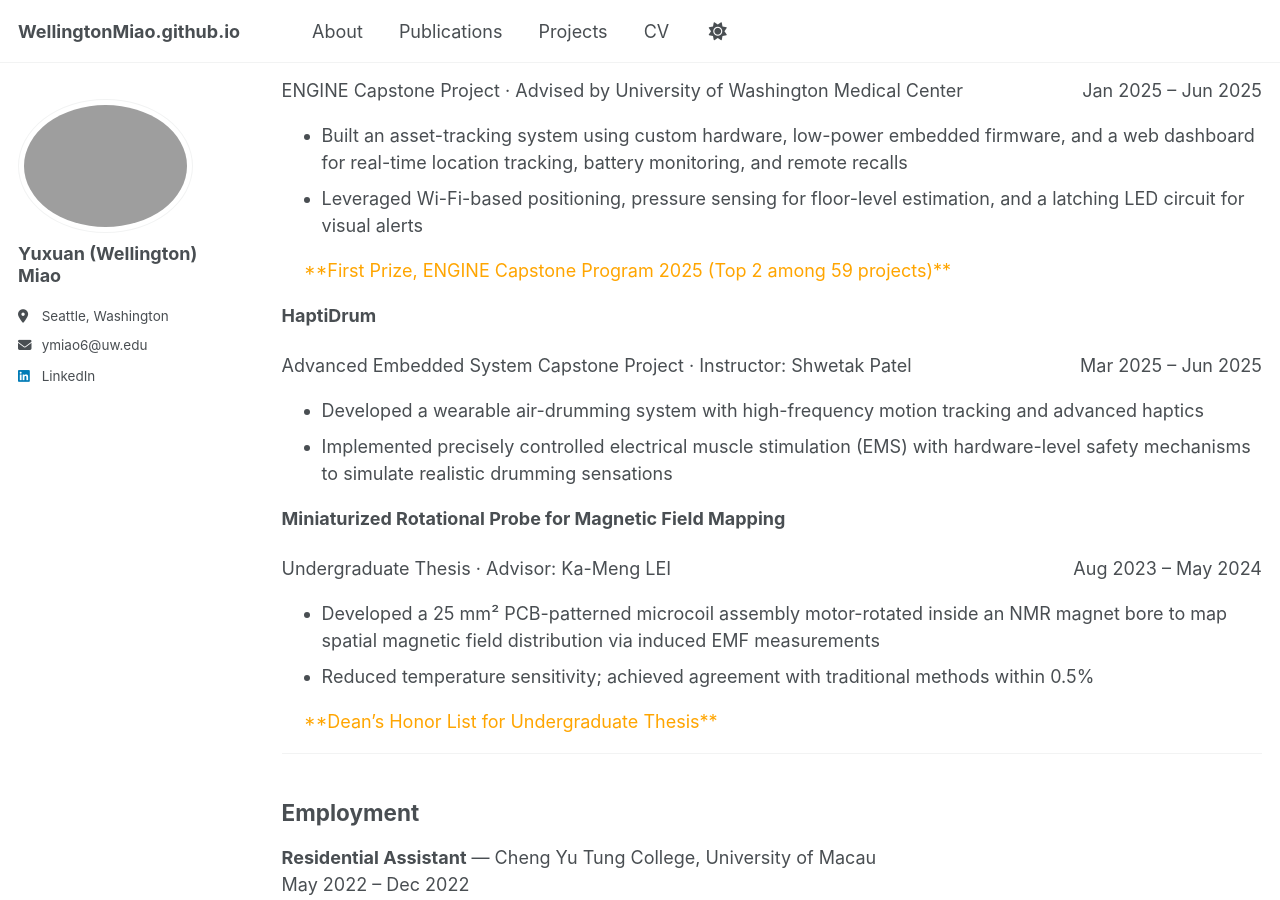
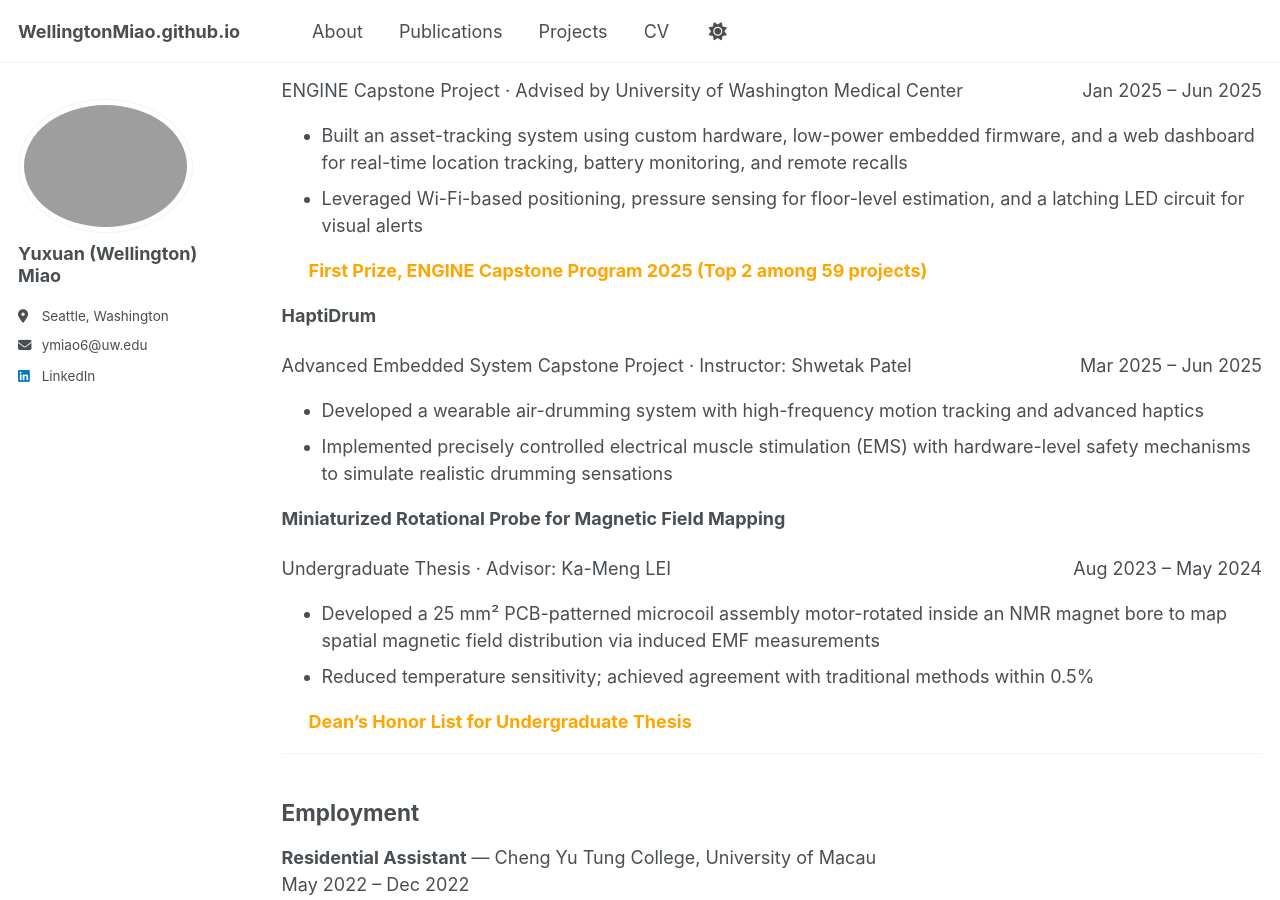
Before and after one commit to WellingtonMiao/WellingtonMiao.github.io, a Jekyll site: the page built from _pages/cv.md, in a window 1280 px wide and 900 px high, scrolled down 1404 px. Built offline with Jekyll 4.4.1, drawn with Linux system fonts in a browser that asks for light colours; a script that is not in the unit is left out.

Commit message:
Update cv.md

```diff
--- a/_pages/cv.md
+++ b/_pages/cv.md
@@ -48,7 +48,7 @@ redirect_from:
 1. Sen Zhang, **Yuxuan Miao**, Jazlin Taylor, and Yiyue Luo.
    **MagTex: Machine-Knitted Magnetoactive Textiles for Bidirectional Human-Machine Interface.**
    *Proceedings of the 38th Annual ACM Symposium on User Interface Software and Technology (UIST ’25)*, 15 pages.
-   <span style="color:#FFA500;">**Best Paper Honorable Mention Award (Top ~5%)**</span>
+   <span style="color:#FFA500;"><strong>Best Paper Honorable Mention Award (Top ~5%)</strong></span>
 
 2. Jerry Cao, Yuecheng Peng, **Yuxuan Miao**, Hongrui Wu, Sanjana Satagopan, Runxin Shi, Brier Hehmeyer, Brett Emery, Jeffrey Lipton, Jennifer Mankoff, and Shwetak Patel.
    **Demonstrating SensiPrint: 3D-Printed Soft Foams for Physical Augmentation and Sensing.**
@@ -81,9 +81,9 @@ Instructor: Yiyue Luo · Mar 2025 – Jun 2025
 - Built an asset-tracking system using custom hardware, low-power embedded firmware, and a web dashboard for real-time location tracking, battery monitoring, and remote recalls
 - Leveraged Wi-Fi-based positioning, pressure sensing for floor-level estimation, and a latching LED circuit for visual alerts
 
-<div style="margin-left:1.25em;">
-  <span style="color:#FFA500;">**First Prize, ENGINE Capstone Program 2025 (Top 2 among 59 projects)**</span>
-</div>
+<ul style="margin:0; padding-left:1.5em; list-style-type:none;">
+  <li><span style="color:#FFA500;"><strong>First Prize, ENGINE Capstone Program 2025 (Top 2 among 59 projects)</strong></span></li>
+</ul>
 
 **HaptiDrum**
 <div style="display:flex; justify-content:space-between; align-items:baseline; gap:1rem;">
@@ -101,9 +101,9 @@ Instructor: Yiyue Luo · Mar 2025 – Jun 2025
 - Developed a 25 mm² PCB-patterned microcoil assembly motor-rotated inside an NMR magnet bore to map spatial magnetic field distribution via induced EMF measurements
 - Reduced temperature sensitivity; achieved agreement with traditional methods within 0.5%
 
-<div style="margin-left:1.25em;">
-  <span style="color:#FFA500;">**Dean’s Honor List for Undergraduate Thesis**</span>
-</div>
+<ul style="margin:0; padding-left:1.5em; list-style-type:none;">
+  <li><span style="color:#FFA500;"><strong>Dean’s Honor List for Undergraduate Thesis</strong></span></li>
+</ul>
 
 ---
 
```
